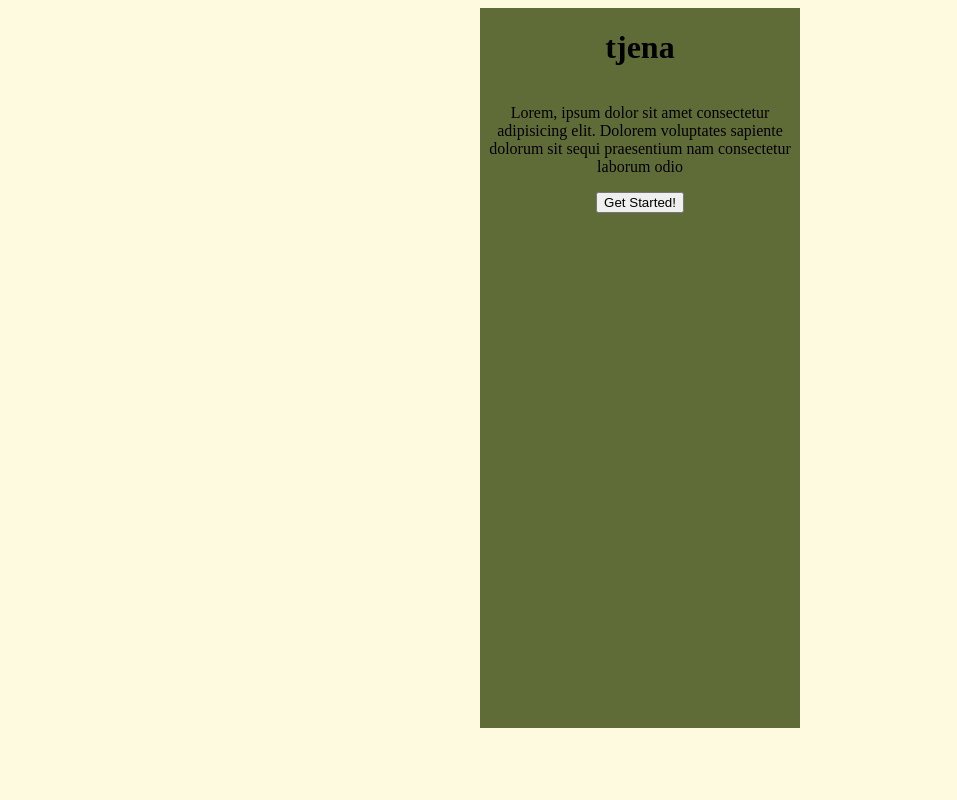
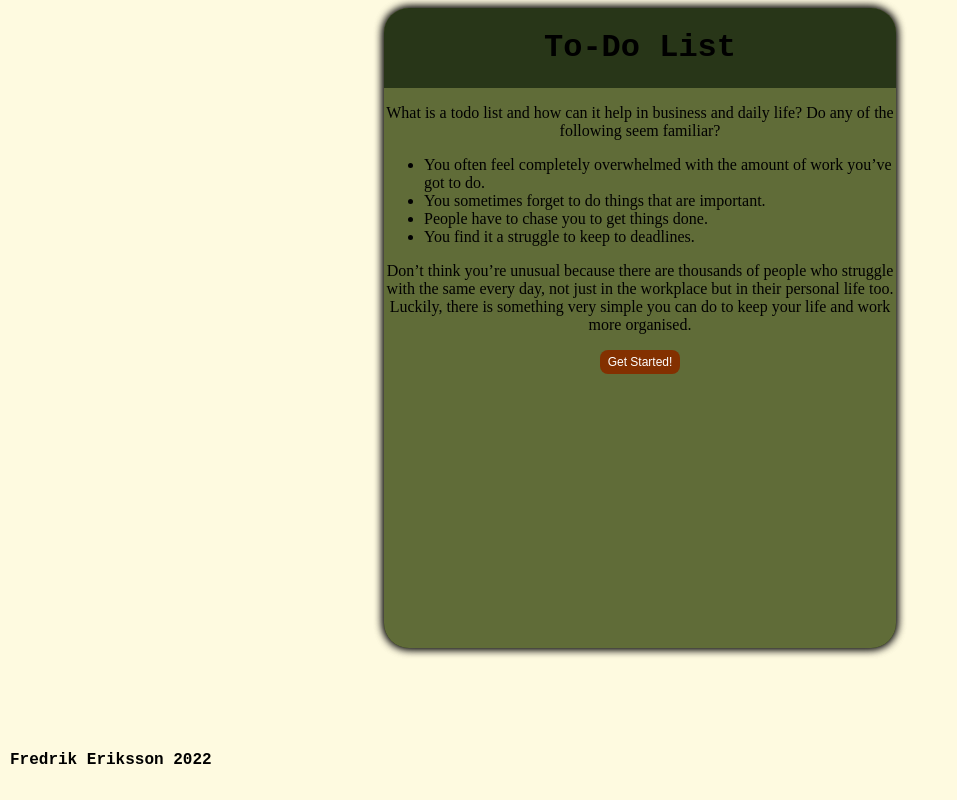
Before and after one commit to ErikssonF/labb2, a Vue app: page / in a window 1280 px wide. Shown: the whole page, without its empty margins (0-957 px from the left). Built offline with nearby package versions, Linux system fonts and the light colour scheme.

Commit message:
added 2 columns for todo-list and some styling changes

```diff
--- a/src/App.vue
+++ b/src/App.vue
@@ -18,7 +18,9 @@ main {
   display: flex;
   flex-direction: column;
   background-color: #606C38;
-  min-height: 90vh;
+  min-height: 80vh;
+  border-radius: 25px;
+  box-shadow: 0 0 10px black;
 }
 
 p {
--- a/src/components/Main/Footer.vue
+++ b/src/components/Main/Footer.vue
@@ -1,7 +1,7 @@
 <template>
 
     <main>
-        <h1>Footer</h1>
+        <p>Fredrik Eriksson 2022</p>
     </main>
 </template>
 
@@ -12,14 +12,23 @@ body {
 }
 
 main {
+    display: flex;
     text-align: center;
-    background-color: #283618;
+    background-color: #fefae0;
     width: 100%;
     position: absolute;
     bottom: 0;
+    height: 10%;
+    align-items: center;
 }
 
-h1 {
+p {
+    font-weight: bold;
+    margin: 0;
+    margin-left: 10px;
     font-family: 'Courier New', Courier, monospace;
+    text-align: left;
+
+
 }
 </style>
--- a/src/components/Main/List.vue
+++ b/src/components/Main/List.vue
@@ -1,17 +1,26 @@
 <template>
 
     <main>
-        <input ref="input" id="input" type="text" v-model="userInput" placeholder="Skriv här" />
+        <input ref="input" id="input" type="text" v-model="userInput" placeholder="Enter task here" />
 
         <button v-on:click="addTask">
-            Lägg till
+            Add task
         </button>
 
         <br>
 
-        <ul>
-            <ListItem @deleteItem="removeTask" v-for="(value, index) in tasks" :text="value" :index="index" />
-        </ul>
+        <section id="listSection">
+            <ul>
+                <ListItem @deleteItem="removeTask" v-for="(value, index) in tasksLeft" :text="value" :index="index" />
+            </ul>
+
+            <ul>
+                <ListItem @deleteItem="removeTask" v-for="(value, index) in tasksRight" :text="value" :index="index" />
+            </ul>
+
+        </section>
+
+
     </main>
 
 </template>
@@ -20,19 +29,30 @@
 import { onMounted, ref } from 'vue';
 import ListItem from '@/components/Main/ListItem.vue';
 
-const tasks = ref([]);
+const tasksRight = ref([]);
+const tasksLeft = ref([]);
 
 const userInput = ref();
 
 const addTask = () => {
 
     if (userInput.value.length > 0) {
-        tasks.value.push(userInput.value);
-        localStorage.setItem('list', JSON.stringify(tasks.value));
+
+        if (tasksLeft.value.length > tasksRight.value.length) {
+
+            tasksRight.value.push(userInput.value);
+            localStorage.setItem('listRight', JSON.stringify(tasksRight.value));
+        }
+        else {
+            tasksLeft.value.push(userInput.value);
+            localStorage.setItem('listLeft', JSON.stringify(tasksLeft.value));
+        }
+
     } else {
         alert('Empty fields not allowed');
     }
-};
+}
+
 
 const removeTask = (index) => {
 
@@ -41,11 +61,13 @@ const removeTask = (index) => {
 }
 
 onMounted(() => {
-    const jsonString = localStorage.getItem('list');
+    const evenList = localStorage.getItem('listRight');
+    const oddList = localStorage.getItem('listLeft')
 
-    if (jsonString) {
+    if (evenList || oddList) {
 
-        tasks.value = JSON.parse(jsonString);
+        tasksRight.value = JSON.parse(evenList);
+        tasksLeft.value = JSON.parse(oddList);
     }
 
 });
@@ -53,6 +75,10 @@ onMounted(() => {
 </script>
 
 <style scoped>
+#listSection {
+    display: flex;
+}
+
 main {
     width: 40vw;
     display: flex;
@@ -65,9 +91,9 @@ ul {
     display: flex;
     flex-direction: column;
     margin: 0px;
-    padding: 0px;
+    padding: 2px;
     border-top: 2px solid black;
-    width: 30vw;
+    width: 13vw;
 }
 
 input {
--- a/src/components/Main/ListItem.vue
+++ b/src/components/Main/ListItem.vue
@@ -4,7 +4,7 @@
         {{ text }}
 
         <button @click="$emit('deleteItem', index)">
-            Ta bort
+            Delete
         </button>
     </li>
 
@@ -20,6 +20,7 @@ li {
     display: flex;
     justify-content: space-between;
     padding-top: 5px;
+
 }
 
 button {
@@ -27,6 +28,7 @@ button {
     border: none;
     color: white;
     padding: 5px 8px;
+    margin-bottom: 3px;
     text-align: center;
     text-decoration: none;
     display: inline-block;
--- a/src/components/Startpage/Startpage.vue
+++ b/src/components/Startpage/Startpage.vue
@@ -1,23 +1,64 @@
 <template>
-    <main class="mainText">
-        <h1>tjena</h1>
-        <p>Lorem, ipsum dolor sit amet consectetur adipisicing elit. Dolorem voluptates sapiente dolorum sit sequi
-            praesentium nam consectetur laborum odio </p>
+    <main class="main">
+        <section class="mainText">
+            <p>What is a todo list and how can it help in business and daily life?
 
-        <button type="submit">Get Started!</button>
+                Do any of the following seem familiar?
+            </p>
+            <ul>
+                <li>
+                    You often feel completely overwhelmed with the amount of work you’ve got to do.
+                </li>
+                <li>
+                    You sometimes forget to do things that are important.
+                </li>
+                <li>
+                    People have to chase you to get things done.
+                </li>
+                <li>
+                    You find it a struggle to keep to deadlines.
+                </li>
+            </ul>
+            <p>
+                Don’t think you’re unusual because there are thousands of people who struggle with the same every day,
+                not
+                just in the workplace but in their personal life too. Luckily, there is something very simple you can do
+                to
+                keep your life and work more organised.
+            </p>
+        </section>
+
+        <router-link to="/list">
+            <button>Get Started!</button>
+        </router-link>
     </main>
 </template>
 
 <style scoped>
-.mainText {
+.main {
     display: flex;
     flex-direction: column;
     align-items: center;
-    width: 25vw;
+    width: 40vw;
+    min-height: 50vh;
+    text-overflow: ellipsis;
 }
 
-h1 {
+ul {
+    text-align: left;
+    align-items: left;
+}
+
+button {
+    background-color: #833000;
+    border: none;
+    color: white;
+    padding: 5px 8px;
     text-align: center;
+    text-decoration: none;
+    display: inline-block;
+    font-size: 12px;
+    border-radius: 8px;
 }
 
 p {
--- a/src/view/WelcomeView.vue
+++ b/src/view/WelcomeView.vue
@@ -1,12 +1,16 @@
 <template>
     <main>
+        <Header />
         <StartPage />
+        <Footer />
     </main>
 
 </template>
 
 <script setup>
 import StartPage from '../components/StartPage/StartPage.vue'
+import Footer from '../components/Main/Footer.vue';
+import Header from '../components/Header/Header.vue';
 
 </script>
 
```
